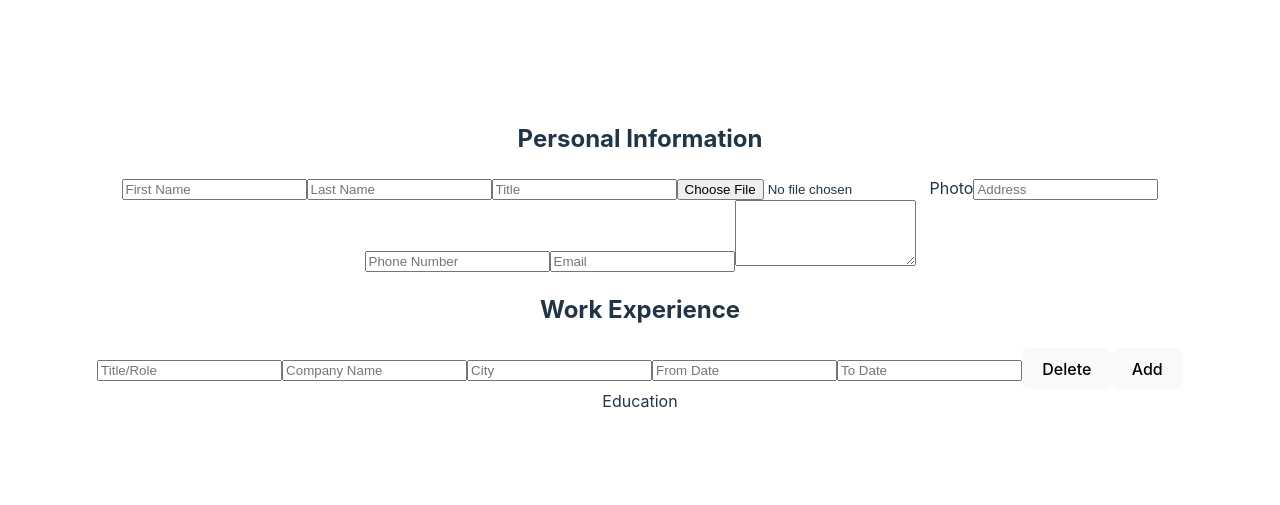
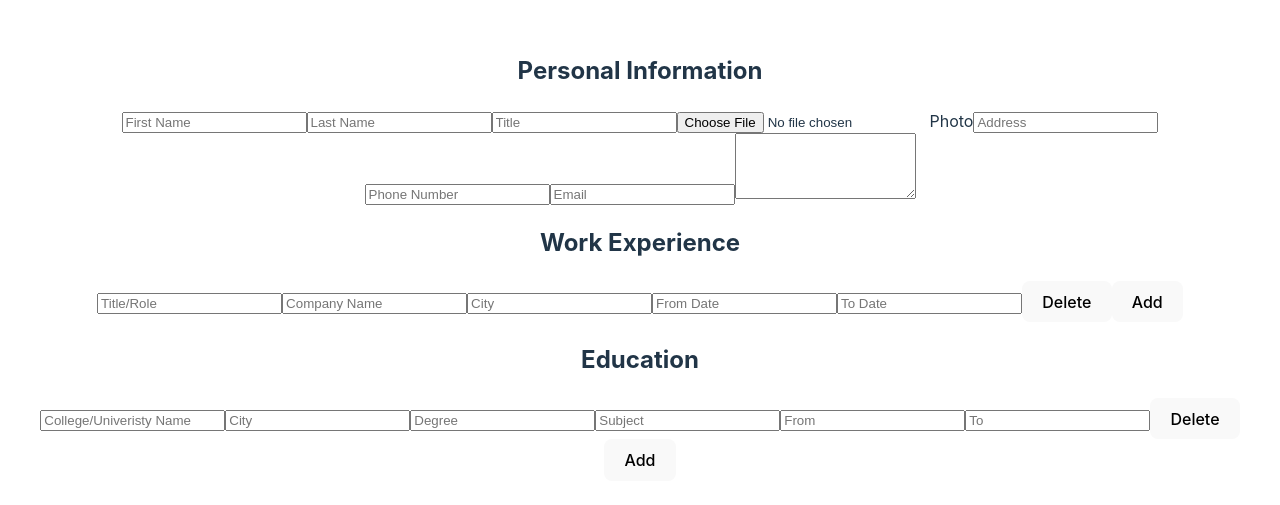
Before and after one commit to manny53365/cv-application, a React app: page / in a window 1280 px wide. Shown: the part 143-648 px from the top of the page. Built offline with nearby package versions, Linux system fonts and the light colour scheme; the HTML template or start-up script is replaced by a standard one.

Commit message:
added state to hold my data

```diff
--- a/src/components/Education.jsx
+++ b/src/components/Education.jsx
@@ -1,9 +1,28 @@
 import { useState } from 'react'
 
 export default function Education() {
+
+    const [uniName, setUniName] = useState('');
+    const [city, setCity] = useState('');
+    const [degree, setDegree] = useState('');
+    const [subject, setSubject] = useState('');
+    const [fromDate, setFromDate] = useState('');
+    const [toDate, setToDate] = useState('');
+
   return (
     <div>
-        Education
+        <h2>Education</h2>
+        <input type="text"
+        placeholder='College/Univeristy Name'
+        onChange={event => setUniName(event.target.value)}
+        value={uniName}/>
+        <input type="text" placeholder='City' onChange={event => setCity(event.target.value)} value={city}/>
+        <input type="text" placeholder='Degree' onChange={event => setDegree(event.target.value)} value={degree}/>
+        <input type="text" placeholder='Subject' onChange={event => setSubject(event.target.value)} value={subject}/>
+        <input type="text" placeholder='From' onChange={event => setFromDate(event.target.value)} value={fromDate}/>
+        <input type="text" placeholder='To' onChange={event => setToDate(event.target.value)} value={toDate}/>
+        <button>Delete</button>
+        <button>Add</button>
     </div>
   )
 }
```
